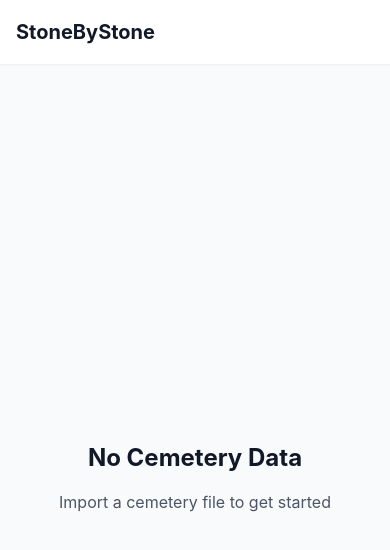
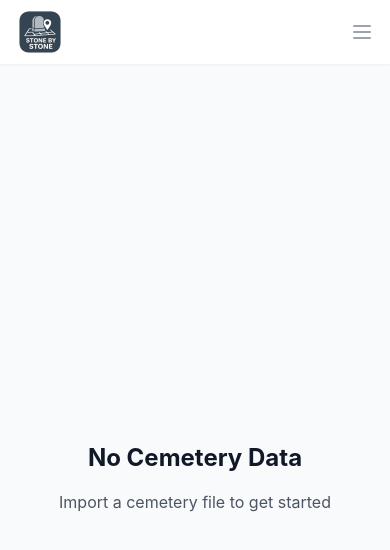
Before and after one commit to Thulrus/StoneByStone, a React (Vite) app: page /StoneByStone/view in a window 390 px wide. Shown: the top 550 px of the page. Built offline with nearby package versions, Linux system fonts and the light colour scheme.

Commit message:
feat: implement mobile navigation and update link components in App

```diff
--- a/src/App.tsx
+++ b/src/App.tsx
@@ -1,9 +1,27 @@
-import { Routes, Route, Link } from 'react-router-dom';
+import { useState } from 'react';
+import { Routes, Route, Link, NavLink } from 'react-router-dom';
 import Home from './pages/Home';
 import ImportExport from './pages/ImportExport';
 import { CemeteryView } from './pages/CemeteryView';
 
 function App() {
+  const [mobileMenuOpen, setMobileMenuOpen] = useState(false);
+
+  // Active link classes
+  const navLinkClasses = ({ isActive }: { isActive: boolean }) =>
+    `inline-flex items-center px-1 pt-1 border-b-2 text-sm font-medium ${
+      isActive
+        ? 'border-blue-500 text-gray-900 dark:text-white'
+        : 'border-transparent text-gray-500 dark:text-gray-400 hover:border-gray-300 hover:text-gray-700 dark:hover:text-gray-300'
+    }`;
+
+  const mobileNavLinkClasses = ({ isActive }: { isActive: boolean }) =>
+    `block pl-3 pr-4 py-2 border-l-4 text-base font-medium ${
+      isActive
+        ? 'border-blue-500 bg-blue-50 text-blue-700 dark:bg-blue-900 dark:text-blue-200'
+        : 'border-transparent text-gray-500 hover:bg-gray-50 hover:border-gray-300 hover:text-gray-700 dark:text-gray-400 dark:hover:bg-gray-700 dark:hover:text-gray-300'
+    }`;
+
   return (
     <div className="min-h-screen bg-gray-50 dark:bg-gray-900">
       <nav className="bg-white dark:bg-gray-800 shadow-sm">
@@ -11,33 +29,105 @@ function App() {
           <div className="flex justify-between h-16">
             <div className="flex">
               <div className="flex-shrink-0 flex items-center">
-                <h1 className="text-xl font-bold text-gray-900 dark:text-white">
-                  StoneByStone
-                </h1>
+                <Link to="/" className="flex items-center">
+                  <img
+                    src="/StoneByStone/icon-192.png"
+                    alt="StoneByStone"
+                    className="h-12 w-12"
+                  />
+                </Link>
               </div>
               <div className="hidden sm:ml-6 sm:flex sm:space-x-8">
-                <Link
-                  to="/"
-                  className="inline-flex items-center px-1 pt-1 text-sm font-medium text-gray-900 dark:text-gray-100"
-                >
+                <NavLink to="/" className={navLinkClasses} end>
                   Home
-                </Link>
-                <Link
-                  to="/view"
-                  className="inline-flex items-center px-1 pt-1 text-sm font-medium text-gray-500 dark:text-gray-400 hover:text-gray-900 dark:hover:text-gray-100"
-                >
+                </NavLink>
+                <NavLink to="/view" className={navLinkClasses}>
                   Cemetery View
-                </Link>
-                <Link
-                  to="/import"
-                  className="inline-flex items-center px-1 pt-1 text-sm font-medium text-gray-500 dark:text-gray-400 hover:text-gray-900 dark:hover:text-gray-100"
-                >
+                </NavLink>
+                <NavLink to="/import" className={navLinkClasses}>
                   Import/Export
-                </Link>
+                </NavLink>
               </div>
+            </div>
+            <div className="-mr-2 flex items-center sm:hidden">
+              {/* Mobile menu button */}
+              <button
+                type="button"
+                onClick={() => setMobileMenuOpen(!mobileMenuOpen)}
+                className="inline-flex items-center justify-center p-2 rounded-md text-gray-400 hover:text-gray-500 hover:bg-gray-100 dark:hover:bg-gray-700 focus:outline-none focus:ring-2 focus:ring-inset focus:ring-blue-500"
+                aria-controls="mobile-menu"
+                aria-expanded={mobileMenuOpen}
+              >
+                <span className="sr-only">Open main menu</span>
+                {/* Icon when menu is closed */}
+                {!mobileMenuOpen ? (
+                  <svg
+                    className="block h-6 w-6"
+                    xmlns="http://www.w3.org/2000/svg"
+                    fill="none"
+                    viewBox="0 0 24 24"
+                    stroke="currentColor"
+                    aria-hidden="true"
+                  >
+                    <path
+                      strokeLinecap="round"
+                      strokeLinejoin="round"
+                      strokeWidth={2}
+                      d="M4 6h16M4 12h16M4 18h16"
+                    />
+                  </svg>
+                ) : (
+                  /* Icon when menu is open */
+                  <svg
+                    className="block h-6 w-6"
+                    xmlns="http://www.w3.org/2000/svg"
+                    fill="none"
+                    viewBox="0 0 24 24"
+                    stroke="currentColor"
+                    aria-hidden="true"
+                  >
+                    <path
+                      strokeLinecap="round"
+                      strokeLinejoin="round"
+                      strokeWidth={2}
+                      d="M6 18L18 6M6 6l12 12"
+                    />
+                  </svg>
+                )}
+              </button>
             </div>
           </div>
         </div>
+
+        {/* Mobile menu, show/hide based on menu state */}
+        {mobileMenuOpen && (
+          <div className="sm:hidden" id="mobile-menu">
+            <div className="pt-2 pb-3 space-y-1">
+              <NavLink
+                to="/"
+                className={mobileNavLinkClasses}
+                onClick={() => setMobileMenuOpen(false)}
+                end
+              >
+                Home
+              </NavLink>
+              <NavLink
+                to="/view"
+                className={mobileNavLinkClasses}
+                onClick={() => setMobileMenuOpen(false)}
+              >
+                Cemetery View
+              </NavLink>
+              <NavLink
+                to="/import"
+                className={mobileNavLinkClasses}
+                onClick={() => setMobileMenuOpen(false)}
+              >
+                Import/Export
+              </NavLink>
+            </div>
+          </div>
+        )}
       </nav>
 
       <main className="h-[calc(100vh-4rem)]">
--- /dev/null
+++ b/src/vite-env.d.ts
@@ -0,0 +1,31 @@
+/// <reference types="vite/client" />
+
+declare module '*.svg' {
+  const content: string;
+  export default content;
+}
+
+declare module '*.png' {
+  const content: string;
+  export default content;
+}
+
+declare module '*.jpg' {
+  const content: string;
+  export default content;
+}
+
+declare module '*.jpeg' {
+  const content: string;
+  export default content;
+}
+
+declare module '*.gif' {
+  const content: string;
+  export default content;
+}
+
+declare module '*.webp' {
+  const content: string;
+  export default content;
+}
```
